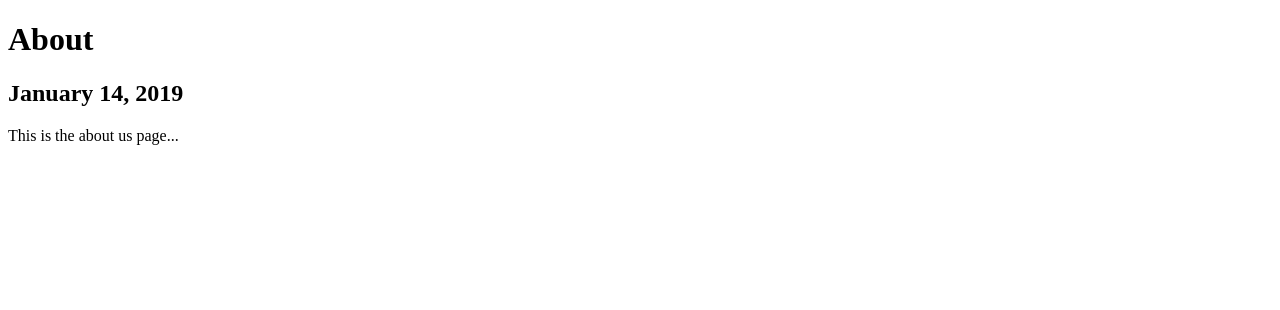
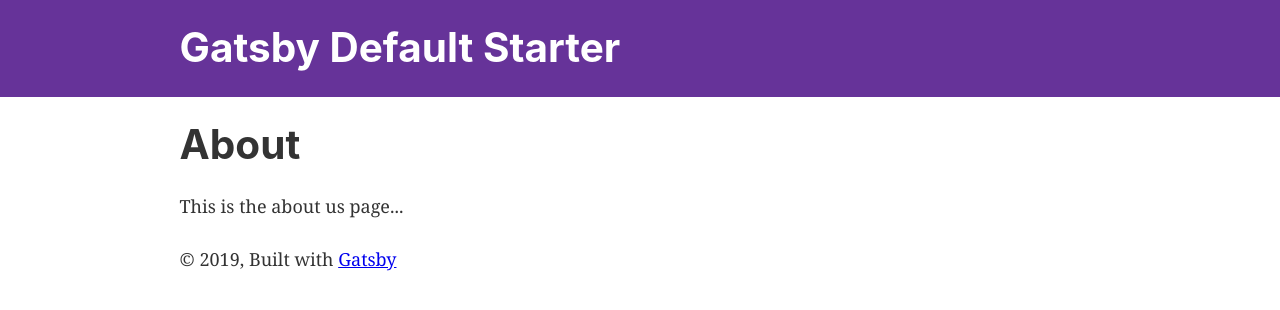
Before and after one commit to gazzur/gatsby-site, a Gatsby site: page /posts/about/ in a window 1280 px wide. Built offline with nearby package versions, Linux system fonts and the light colour scheme; Gatsby itself is replaced by a stand-in of ours.

Commit message:
restyle post template

```diff
--- a/src/templates/blogTemplate.js
+++ b/src/templates/blogTemplate.js
@@ -1,33 +1,26 @@
 import React from "react"
 import { graphql } from "gatsby"
+import Layout from '../components/layout'
 
-export default function Template({
-  data, // this prop will be injected by the GraphQL query below.
-}) {
-  const { markdownRemark } = data // data.markdownRemark holds our post data
-  const { frontmatter, html } = markdownRemark
+
+export default ({ data }) => {
+  const post = data.markdownRemark
   return (
-    <div className="blog-post-container">
-      <div className="blog-post">
-        <h1>{frontmatter.title}</h1>
-        <h2>{frontmatter.date}</h2>
-        <div
-          className="blog-post-content"
-          dangerouslySetInnerHTML={{ __html: html }}
-        />
+     <Layout>
+      <div>
+        <h1>{post.frontmatter.title}</h1>
+        <div dangerouslySetInnerHTML={{ __html: post.html }} />
       </div>
-    </div>
+    </Layout>
   )
 }
 
-export const pageQuery = graphql`
-  query($path: String!) {
-    markdownRemark(frontmatter: { path: { eq: $path } }) {
+export const query = graphql`
+  query($slug: String!) {
+    markdownRemark(fields: { slug: { eq: $slug } }) {
       html
       frontmatter {
-        date(formatString: "MMMM DD, YYYY")
         title
-        path
       }
     }
   }
```
